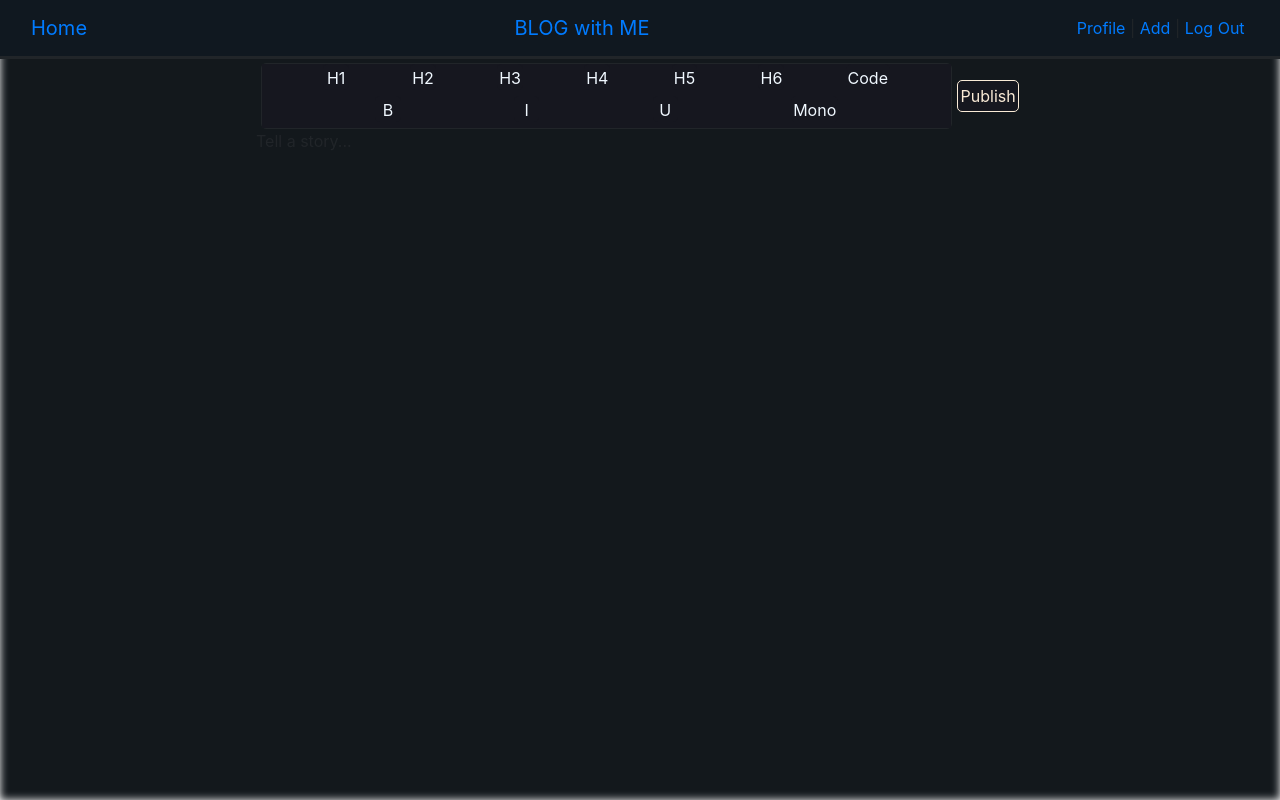
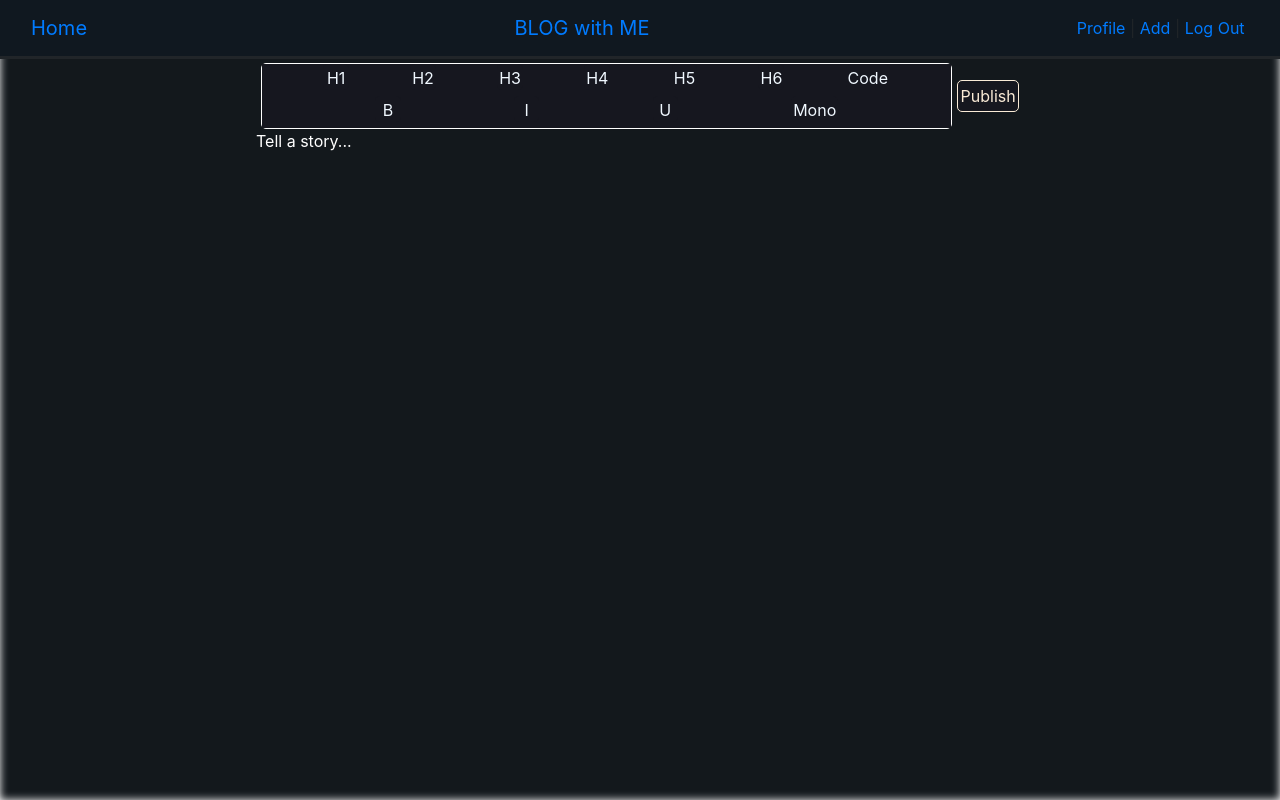
Before and after one commit to jassimran1999/blogSite, a React (Create React App) app in the folder blog/: page /AddPost in a window 1280 px wide. Built offline with nearby package versions, Linux system fonts and the light colour scheme; sample sign-in values are in the browser's storage.

Commit message:
'changes'

```diff
--- a/blog/src/Components/Profile/Profile.css
+++ b/blog/src/Components/Profile/Profile.css
@@ -28,7 +28,7 @@
     flex-direction: column;
     padding-left: 8%;
     justify-content: space-around;
-    width: 40vh;
+    width: 50vh;
     max-width: 500px;
 }
 .descBox{
--- a/blog/src/Components/richText/richText.css
+++ b/blog/src/Components/richText/richText.css
@@ -6,6 +6,7 @@
     left: 50%;
     transform: translate(-50%,0);
     margin-top:15px;
+    color: white;
     /* border-style: solid; */
     /* background-color: rgba(171, 183, 183, 0.5); */
     /* overflow-y: scroll; */
```
